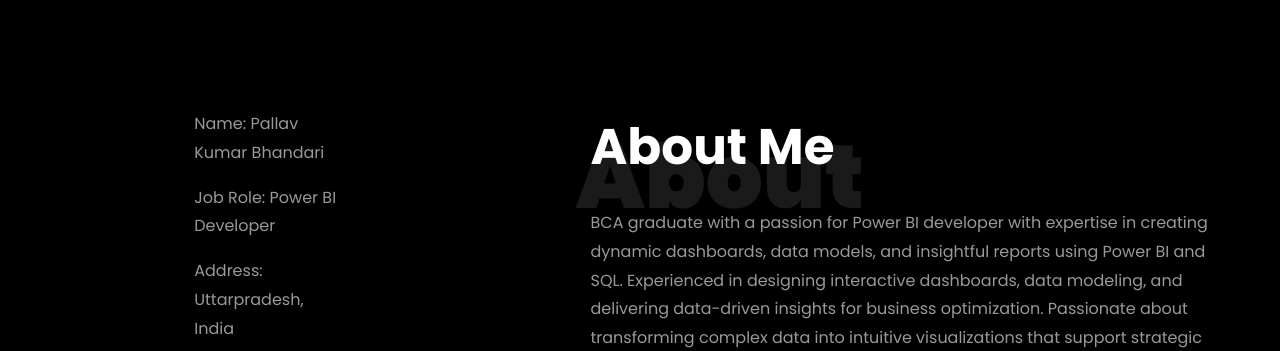
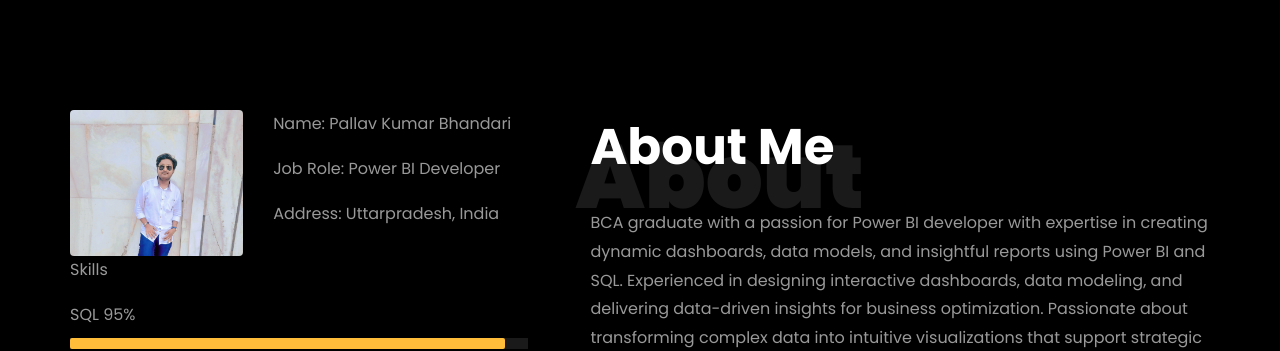
Before and after one commit to pallav320/pallav320.github.io, a plain HTML site: page index.html in a window 1280 px wide. Shown: the part 752-1103 px from the top of the page. Drawn offline with Linux system fonts and the light colour scheme; files whose address does not match are found by name.

Commit message:
Update index.html

```diff
--- a/index.html
+++ b/index.html
@@ -213,7 +213,7 @@
 								<div class="row">
 									<div class="col-sm-6 col-md-5">
 									  <div class="about-img">
-										<img src="c:\Users\pcm\Downloads\New folder\pallav220.github.io\images\proj_0.jpg" class="img-fluid rounded b-shadow-a" alt="">
+										<img src="images/B612_20221005_150456_994.jpg" class="img-fluid rounded b-shadow-a" alt="">
 									  </div>
 									</div>
 									<!-- Details next to profile image -->
```
